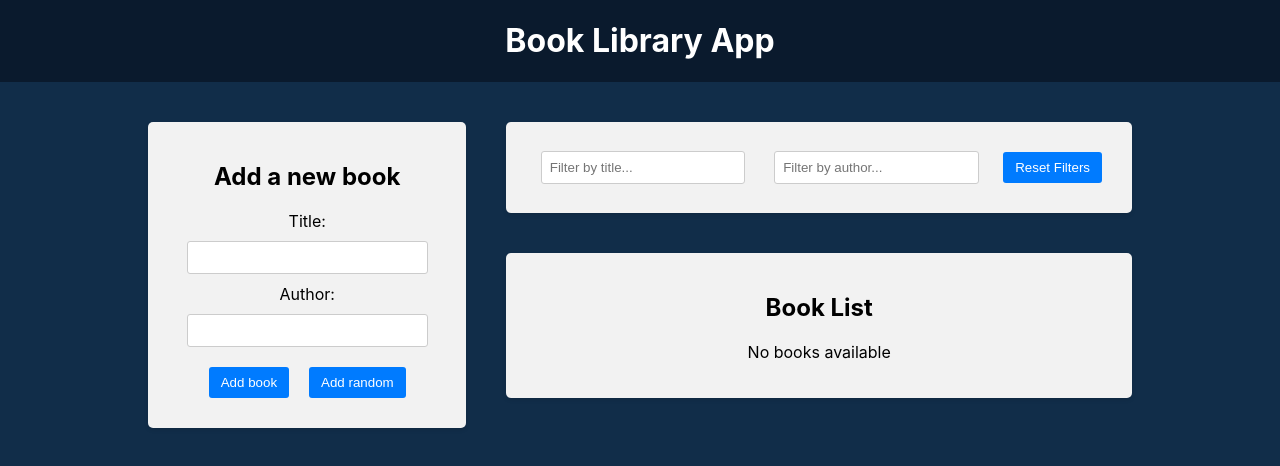
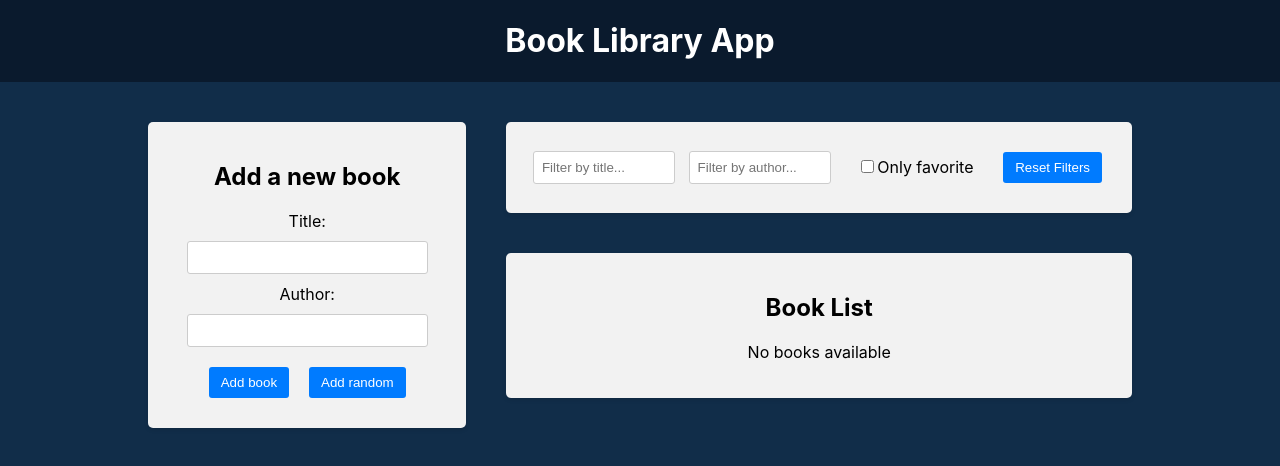
Before and after one commit to SvKons/book-library, a React (Create React App) app in the folder frontend/: page / in a window 1280 px wide. Shown: the top 466 px of the page. Built offline with nearby package versions, Linux system fonts and the light colour scheme.

Commit message:
Favorite checkbox filter

```diff
--- a/frontend/src/components/BookList/BookList.js
+++ b/frontend/src/components/BookList/BookList.js
@@ -1,13 +1,14 @@
 import { BsBookmarkStar, BsBookmarkStarFill } from 'react-icons/bs';
 import { useDispatch, useSelector } from 'react-redux';
 import { deleteBook, toggleFavorite } from '../../redux/books/actionCreators';
-import { selecTitleFilter, selecAuthorFilter } from '../../redux/slices/filterSlice';
+import { selecTitleFilter, selecAuthorFilter, selecOnlyFavoriteFilter } from '../../redux/slices/filterSlice';
 import './BookList.css';
 
 const BookList = () => {
     const books = useSelector(state => state.books);
     const titleFilter = useSelector(selecTitleFilter);
     const authorFilter = useSelector(selecAuthorFilter);
+    const onlyFavoriteFilter = useSelector(selecOnlyFavoriteFilter);
     const dispatch = useDispatch();
 
     const handleDeleteBook = id => {
@@ -21,7 +22,8 @@ const BookList = () => {
     const filteredBooks = books.filter(book => {
         const matchesTitle = book.title.toLowerCase().includes(titleFilter.toLowerCase());
         const matchesAuthor = book.author.toLowerCase().includes(authorFilter.toLowerCase());
-        return matchesTitle && matchesAuthor;
+        const matchesFavorite = onlyFavoriteFilter ? book.isFavorite : true;
+        return matchesTitle && matchesAuthor && matchesFavorite;
     });
 
     return (
--- a/frontend/src/components/Filter/Filter.js
+++ b/frontend/src/components/Filter/Filter.js
@@ -1,11 +1,12 @@
 import { useDispatch, useSelector } from 'react-redux';
-import { resetFilters, selecAuthorFilter, selecTitleFilter, setAuthorFilter, setTitleFilter } from '../../redux/slices/filterSlice';
+import { resetFilters, selecAuthorFilter, selecTitleFilter, selecOnlyFavoriteFilter, setAuthorFilter, setOnlyFavoriteFilter, setTitleFilter } from '../../redux/slices/filterSlice';
 import './Filter.css';
 
 const Filter = () => {
     const dispatch = useDispatch();
     const titleFilter = useSelector(selecTitleFilter);
     const authorFilter = useSelector(selecAuthorFilter);
+    const onlyFavoriteFilter = useSelector(selecOnlyFavoriteFilter);
 
     const handleTitleFilterChange = e => {
         dispatch(setTitleFilter(e.target.value));
@@ -13,6 +14,10 @@ const Filter = () => {
 
     const handleaAuthorFilterChange = e => {
         dispatch(setAuthorFilter(e.target.value));
+    };
+
+    const handleOnlyFavoriteFilterChange = () => {
+        dispatch(setOnlyFavoriteFilter());
     };
 
     const handleResetFilters = () => {
@@ -28,6 +33,12 @@ const Filter = () => {
                 <div className="filter-group">
                     <input type="text" value={authorFilter} placeholder="Filter by author..." onChange={handleaAuthorFilterChange} />
                 </div>
+                <div className="filter-group">
+                    <label>
+                        <input type="checkbox" checked={onlyFavoriteFilter} onChange={handleOnlyFavoriteFilterChange} />
+                        Only favorite
+                    </label>
+                </div>
                 <button type="button" onClick={handleResetFilters}>
                     Reset Filters
                 </button>
--- a/frontend/src/redux/slices/filterSlice.js
+++ b/frontend/src/redux/slices/filterSlice.js
@@ -3,6 +3,7 @@ import { createSlice } from '@reduxjs/toolkit';
 const initialState = {
     title: '',
     author: '',
+    onlyFavorite: false,
 };
 
 const filterSlice = createSlice({
@@ -16,15 +17,19 @@ const filterSlice = createSlice({
         setAuthorFilter: (state, action) => {
             state.author = action.payload;
         },
-        resetFilters: state => {
+        setOnlyFavoriteFilter: state => {
+            state.onlyFavorite = !state.onlyFavorite;
+        },
+        resetFilters: () => {
             return initialState;
         },
     },
 });
 
-export const { setTitleFilter, setAuthorFilter, resetFilters } = filterSlice.actions;
+export const { setTitleFilter, setAuthorFilter, setOnlyFavoriteFilter, resetFilters } = filterSlice.actions;
 
 export const selecTitleFilter = state => state.filter.title;
 export const selecAuthorFilter = state => state.filter.author;
+export const selecOnlyFavoriteFilter = state => state.filter.onlyFavorite;
 
 export default filterSlice.reducer;
```
